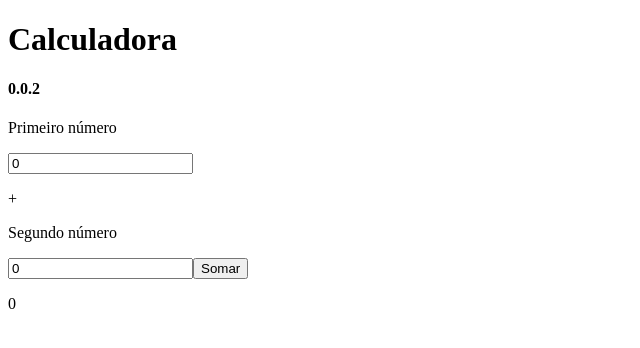
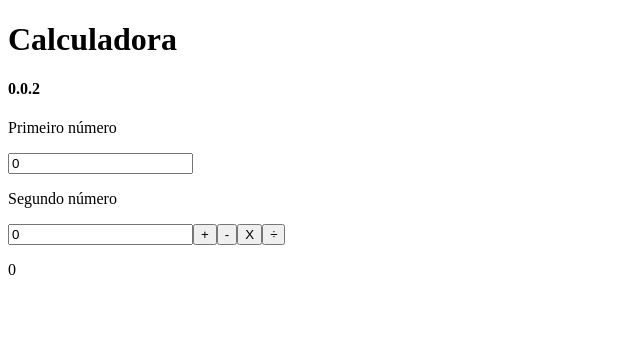
Before and after one commit to vinisvp/calculadoraAngular, an Angular app: page / in a window 1280 px wide. Shown: the top 348 px of the page, without its empty margins (0-640 px from the left). Built offline with nearby package versions, Linux system fonts and the light colour scheme.

Commit message:
Added the four operations: sum, subtraction, multiplication and division

```diff
--- a/src/app/calc/calc.component.html
+++ b/src/app/calc/calc.component.html
@@ -2,11 +2,14 @@
   <p>Primeiro número</p>
   <input type="number" [(ngModel)]="num1" name="num1">
 
-  <p>+</p>
+  <p>{{operator}}</p>
 
   <p>Segundo número</p>
   <input type="number" [(ngModel)]="num2" name="num2">
 
-  <button (click)="calc()">Somar</button>
-  <p>{{sum}}</p>
+  <button (click)="sum()">+</button>
+  <button (click)="sub()">-</button>
+  <button (click)="mult()">X</button>
+  <button (click)="div()">÷</button>
+  <p>{{result}}</p>
 </form>
--- a/src/app/calc/calc.component.ts
+++ b/src/app/calc/calc.component.ts
@@ -8,9 +8,26 @@ import { Component } from '@angular/core';
 export class CalcComponent {
   num1: number = 0;
   num2: number = 0;
-  sum: number = 0;
+  result: number = 0;
+  operator: string = "";
 
-  calc(){
-    this.sum = this.num1 + this.num2;
+  sum(){
+    this.result = this.num1 + this.num2;
+    this.operator = "+";
+  }
+
+  sub(){
+    this.result = this.num1 - this.num2;
+    this.operator = "-";
+  }
+
+  mult(){
+    this.result = this.num1 * this.num2;
+    this.operator = "X";
+  }
+
+  div(){
+    this.result = this.num1 / this.num2;
+    this.operator = "÷";
   }
 }
```
